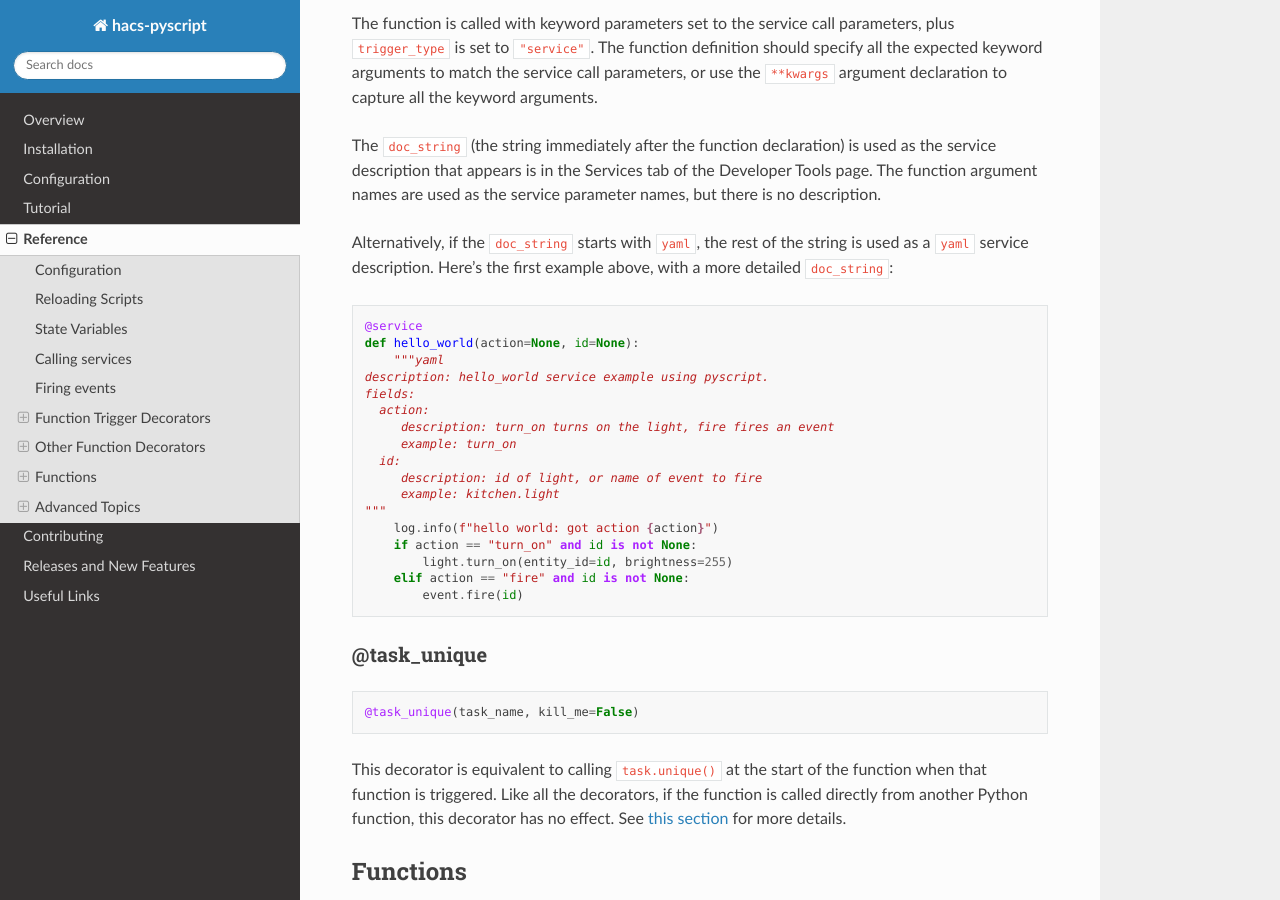
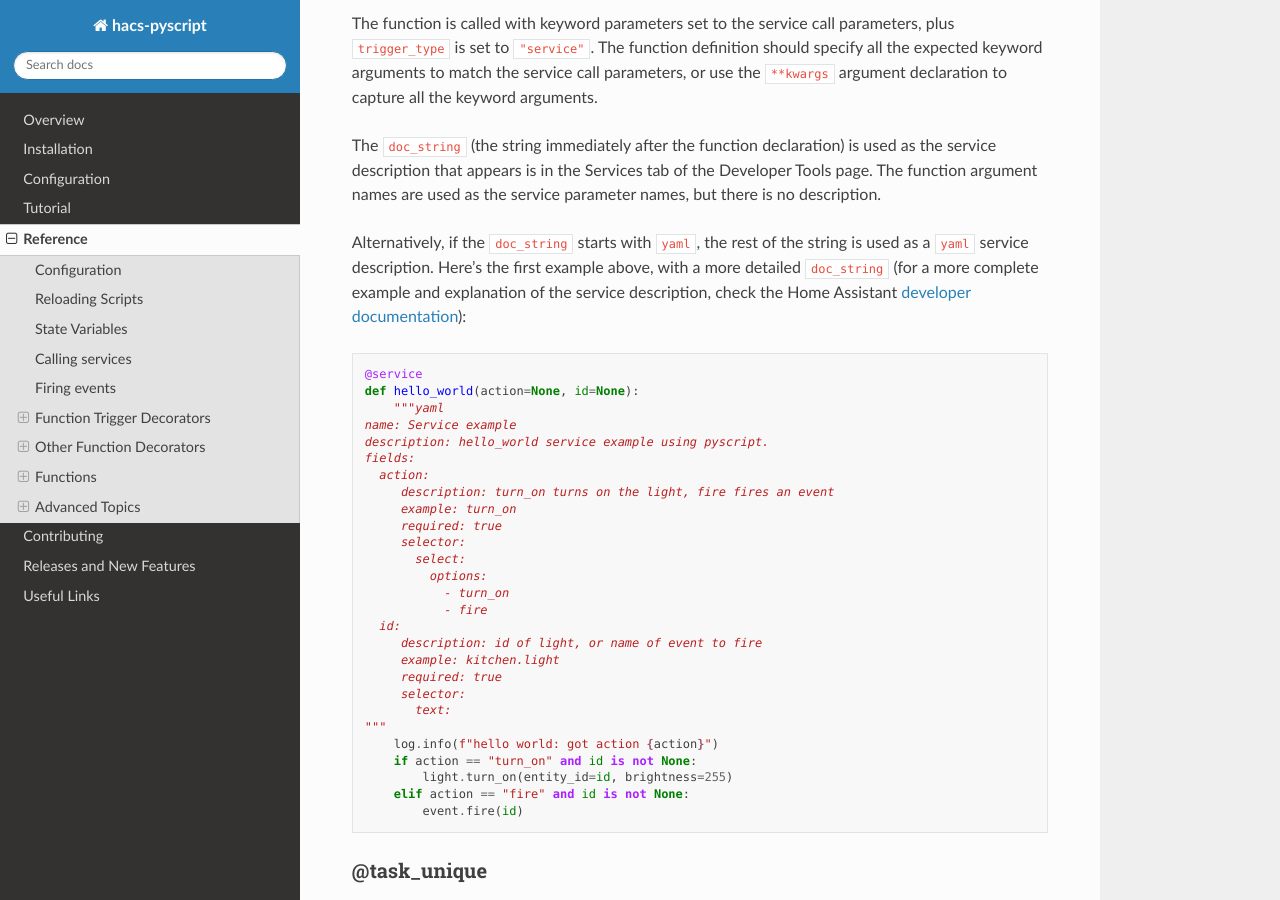
Before and after one commit to custom-components/pyscript, a Sphinx documentation site: the page built from docs/reference.rst, in a window 1280 px wide and 900 px high, scrolled down 20420 px. Built offline with Sphinx 7.4.7 and the Read the Docs theme 2.0.0, drawn with Linux system fonts in a browser that asks for light colours.

Commit message:
update docs to reflect service description schema changes

```diff
--- a/docs/reference.rst
+++ b/docs/reference.rst
@@ -941,21 +941,33 @@ description that appears is in the Services tab of the Developer Tools page. The
 names are used as the service parameter names, but there is no description.
 
 Alternatively, if the ``doc_string`` starts with ``yaml``, the rest of the string is used as a
-``yaml`` service description. Here's the first example above, with a more detailed ``doc_string``:
+``yaml`` service description. Here's the first example above, with a more detailed ``doc_string``
+(for a more complete example and explanation of the service description, check the Home Assistant
+`developer documentation <#https://developers.home-assistant.io/docs/dev_101_services#service-descriptions>`__):
 
 .. code:: python
 
    @service
    def hello_world(action=None, id=None):
        """yaml
+   name: Service example
    description: hello_world service example using pyscript.
    fields:
      action:
         description: turn_on turns on the light, fire fires an event
         example: turn_on
+        required: true
+        selector:
+          select:
+            options:
+              - turn_on
+              - fire
      id:
         description: id of light, or name of event to fire
         example: kitchen.light
+        required: true
+        selector:
+          text:
    """
        log.info(f"hello world: got action {action}")
        if action == "turn_on" and id is not None:
```
